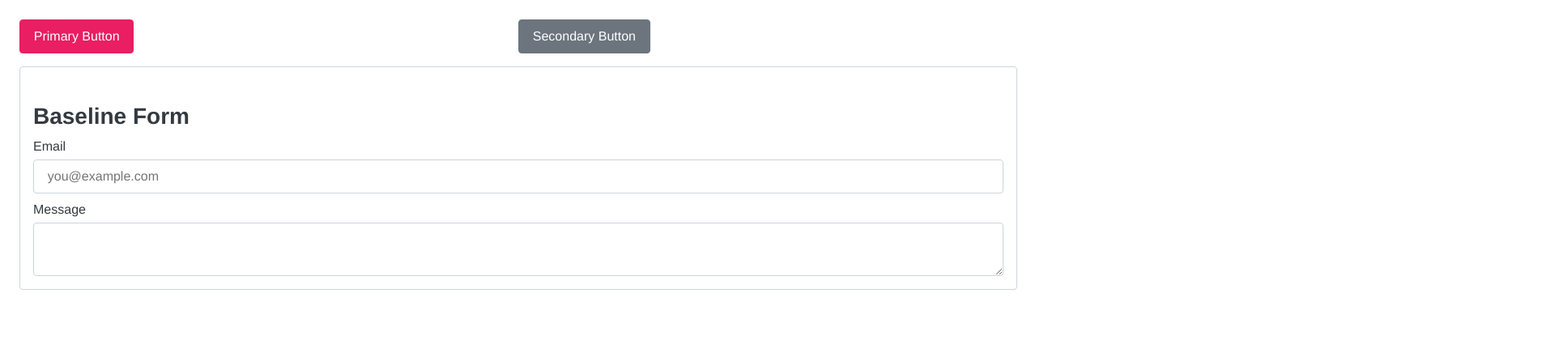
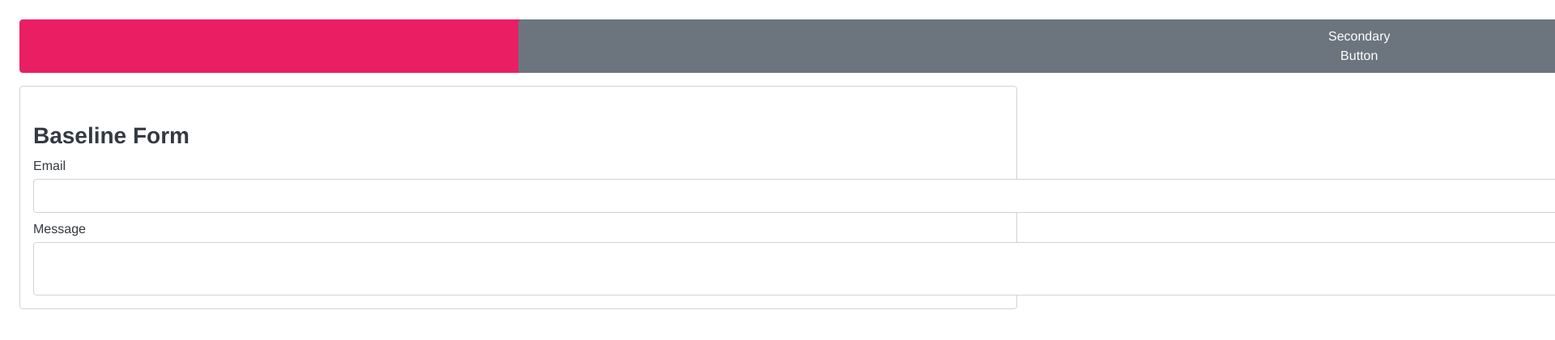
Before and after one commit to NikolaosAnestakis/aneskit, a website: page examples/baseline.html in a window 1280 px wide. Shown: the top 420 px of the page at 81% size, 1920 px wide, since content can reach past the window. Drawn offline with Linux system fonts and the light colour scheme.

Commit message:
test: breaking change validation

```diff
--- a/scss/tokens/_spacing.scss
+++ b/scss/tokens/_spacing.scss
@@ -2,7 +2,7 @@ $space-scale: (
   0: 0,
   1: 0.25rem,
   2: 0.5rem,
-  3: 1.05rem,
+  3: 999px,
   4: 1rem,
   5: 1.25rem
 );
```
Also changed, not shown: dist/aneskit.css, dist/aneskit.min.css.
